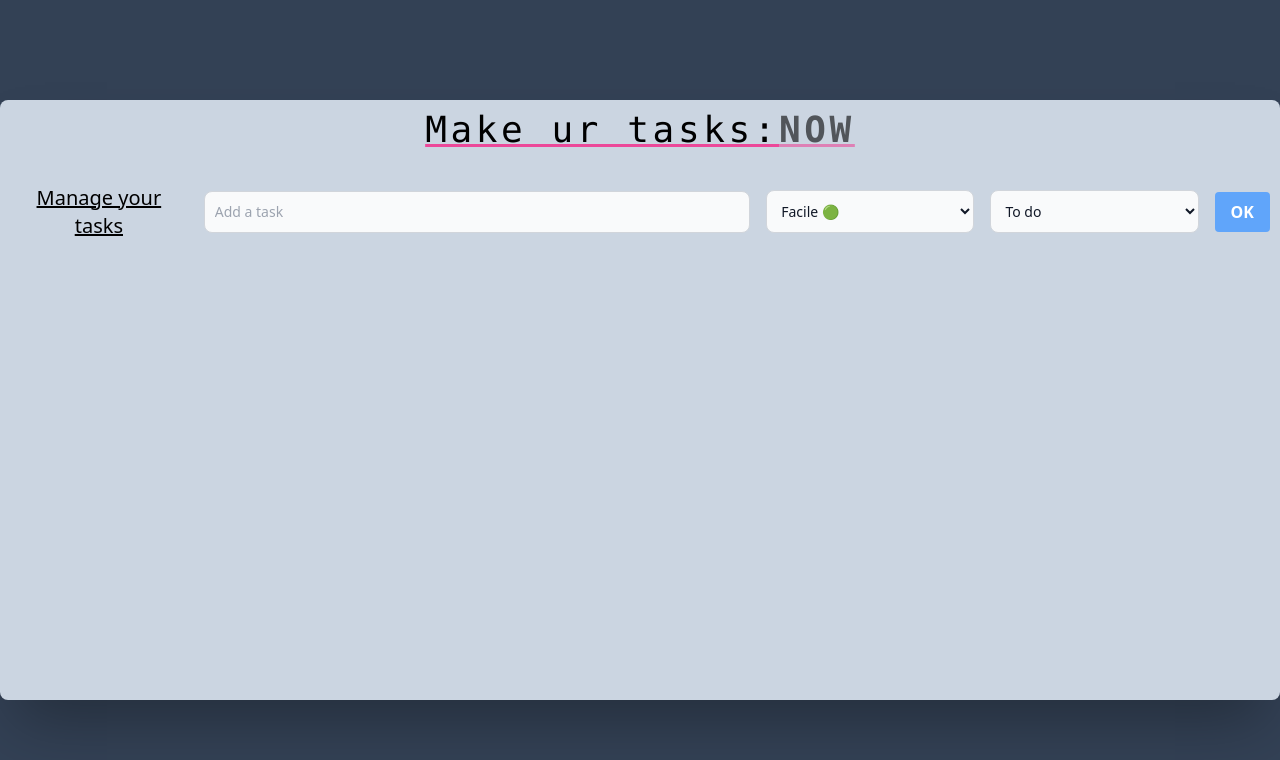
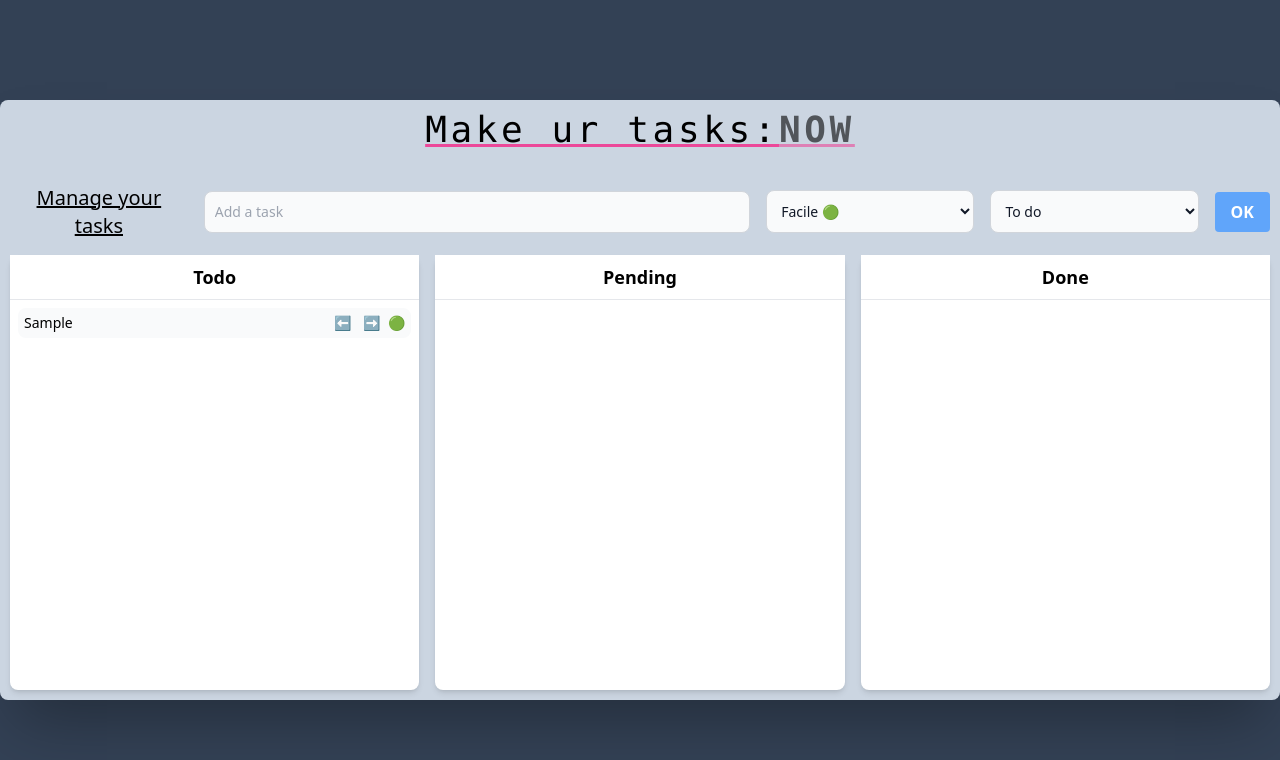
Before and after one commit to keurbi/react-ts-tailwind-todolist, a React (Create React App) app: page / in a window 1280 px wide. Both pictures are taken after typing "Sample" into the empty fields and a click on the button "OK". Shown: the top 760 px of the page. Built offline with nearby package versions, Linux system fonts and the light colour scheme.

Commit message:
début switch

```diff
--- a/src/components/DisplayTasks/DisplayTasks.tsx
+++ b/src/components/DisplayTasks/DisplayTasks.tsx
@@ -1,24 +1,55 @@
 import React, { FC } from "react";
 
 interface DisplayTasksProps {
-  Tasks: {
-    title : string;
-    index : number;
-    difficulty : number;
-  }[];
-  onTaskComplete: (value : number) => void;
+  tasks: {
+    todo: { title: string; difficulty: number; status: string }[];
+    pending: { title: string; difficulty: number; status: string }[];
+    done: { title: string; difficulty: number; status: string }[];
+  },
+  switchTask : (direction : string, switchedTask : {status : string}) => void;
+  // onTaskComplete: (value : number) => void;
 }
 
-const DisplayTasks: FC<DisplayTasksProps> = ({ Tasks, onTaskComplete }) => (
-  <div className="flex-1 overflow-auto">
-    {Tasks.map((task) => (
+const DisplayTasks: FC<DisplayTasksProps> = ({ tasks }, switchTask) => (
+  <div className="flex gap-4 flex-1">
+    {["todo", "pending", "done"].map((status) => (
       <div
-        key={task.index}
-        className="flex justify-between items-center p-2 hover:bg-gray-100 rounded"
-        onClick={() => onTaskComplete(task.index)}
+        key={status}
+        className="flex-1 flex flex-col bg-white rounded-lg shadow-md h-full"
       >
-        <span>{task.title}</span>
-        <span>{task.difficulty === 1 ? "🟢" : task.difficulty === 2 ? "🟠" : "🔴"}</span>
+        <h3 className="font-bold text-lg p-2 capitalize text-center border-b sticky top-0 bg-white">
+          {status}
+        </h3>
+        <div className="overflow-y-auto flex-1 p-2">
+          {tasks[status as keyof typeof tasks].map((task, index) => (
+            <div
+              key={index}
+              className="flex items-center p-1.5 bg-gray-50 rounded-lg hover:bg-gray-100 transition-colors text-sm mb-1 h-[30px]"
+            >
+              <span className="font-medium flex-1">{task.title}</span>
+              <button
+                onClick={() => switchTask("left", task)}
+                className="hover:bg-gray-200 p-1 rounded-full"
+              >
+                ⬅️
+              </button>
+              <button
+                onClick={() => switchTask("right", task)}
+                className="hover:bg-gray-200 p-1 rounded-full mx-1"
+              >
+                ➡️
+              </button>
+
+              <span>
+                {task.difficulty === 1
+                  ? "🟢"
+                  : task.difficulty === 2
+                  ? "🟠"
+                  : "🔴"}
+              </span>
+            </div>
+          ))}
+        </div>
       </div>
     ))}
   </div>
--- a/src/components/Header/Header.tsx
+++ b/src/components/Header/Header.tsx
@@ -30,7 +30,7 @@ const Header: FC<HeaderProps> = ({ addTask }) => {
         />
 
         <select
-          {...register("difficulty", {required: true})}
+          {...register("difficulty", {required: true, valueAsNumber:true})}
           className="w-3/12 bg-gray-50 border border-gray-300 text-gray-900 text-sm rounded-lg focus:ring-blue-500 focus:border-blue-500 block p-2.5 dark:bg-gray-700 dark:border-gray-600 dark:text-white dark:focus:ring-blue-500 dark:focus:border-blue-500"
         >
           <option value="1">Facile 🟢</option>
--- a/src/components/List/List.tsx
+++ b/src/components/List/List.tsx
@@ -20,6 +20,7 @@ interface TasksByStatus {
 }
 
 const List: FC<ListProps> = () => {
+
   const tasksStates = ["todo","pending","done"];
   const [tasks, setTasks] = useState<TasksByStatus>({ todo: [], pending: [], done: [] });
 
@@ -30,6 +31,13 @@ const List: FC<ListProps> = () => {
     }));
   }, []);
 
+  const switchTask = (direction: string, switchedTask: { status: string }) => {
+    //recup position actuelle, future dans statuts
+    const currentIndex = tasksStates.indexOf(switchedTask.status);//retourne index grâce à valeur
+    const newIndex = direction === "droite" ? currentIndex + 1 : currentIndex - 1;
+
+  }
+
   return (
     <div className="container flex flex-col h-3/4 bg-slate-300 rounded-lg border-2 border-transparent shadow-[0_35px_60px_-15px_rgba(2,2,0,0.3)] p-2">
       <h1 className="h-[10%] font-mono text-4xl text-center underline decoration-pink-500 tracking-widest animate-slidein">
@@ -37,8 +45,7 @@ const List: FC<ListProps> = () => {
         <span className="animate-pulse font-bold">NOW</span>
       </h1>
       <Header addTask={addTask}/>
-       {/* <DisplayTasks/> */}
+      <DisplayTasks tasks={tasks} switchTask={switchTask}/>
     </div>
   );
-};
-export default List;
+};export default List;
```
